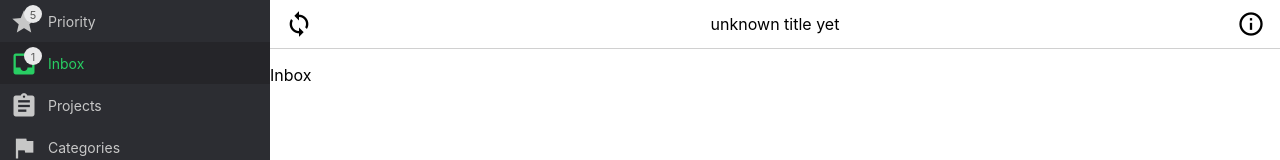
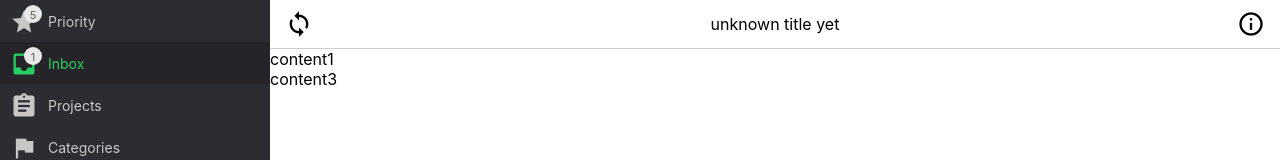
Before and after one commit to rafalrybicki/nozbe, a React (Create React App) app: page /inbox in a window 1280 px wide. Shown: the top 160 px of the page. Built offline with nearby package versions, Linux system fonts and the light colour scheme.

Commit message:
Connect Inbox with redux

```diff
--- a/src/components/Inbox.js
+++ b/src/components/Inbox.js
@@ -1,9 +1,25 @@
-import React from 'react';
+import React, { Component } from 'react';
+import { connect } from 'react-redux';
 
-function Inbox(props) {
-  return (
-    <p>Inbox</p>
-  );
+function mapStateToProps(state) {
+  return {
+    tasks: state.tasks.filter(task => task.project === 'inbox')
+  };
 }
 
-export default Inbox
+class Inbox extends Component {
+  render() {
+    const tasks = this.props.tasks.map(task => (
+      <div key={task.id}>{task.content}</div>
+    ))
+    return (
+      <React.Fragment>
+        {tasks}
+      </React.Fragment>
+    );
+  }
+}
+
+export default connect(
+  mapStateToProps,
+)(Inbox);
--- a/src/components/Priority.js
+++ b/src/components/Priority.js
@@ -3,7 +3,7 @@ import { connect } from 'react-redux';
 
 function mapStateToProps(state) {
   return {
-    tasks: state.tasks
+    tasks: state.tasks.filter(task => task.priority === true)
   };
 }
 
--- a/src/redux/reducers/tasks.js
+++ b/src/redux/reducers/tasks.js
@@ -1,9 +1,11 @@
+
+
 const initialState = [
   {
     id: 1,
     content: 'content1',
     completed: false,
-    priority: false,
+    priority: true,
     time: 10,
     project: 'inbox',
     category: 'sport',
@@ -15,9 +17,9 @@ const initialState = [
     id: 2,
     content: 'content2',
     completed: true,
-    priority: false,
+    priority: true,
     time: 5,
-    project: 'inbox',
+    project: 'some project',
     category: 'work',
     date: Date.now(),
     repeat: false,
@@ -29,7 +31,7 @@ const initialState = [
     completed: false,
     priority: false,
     time: 30,
-    project: 'project1',
+    project: 'inbox',
     category: 'home',
     date: Date.now(),
     repeat: false,
```
